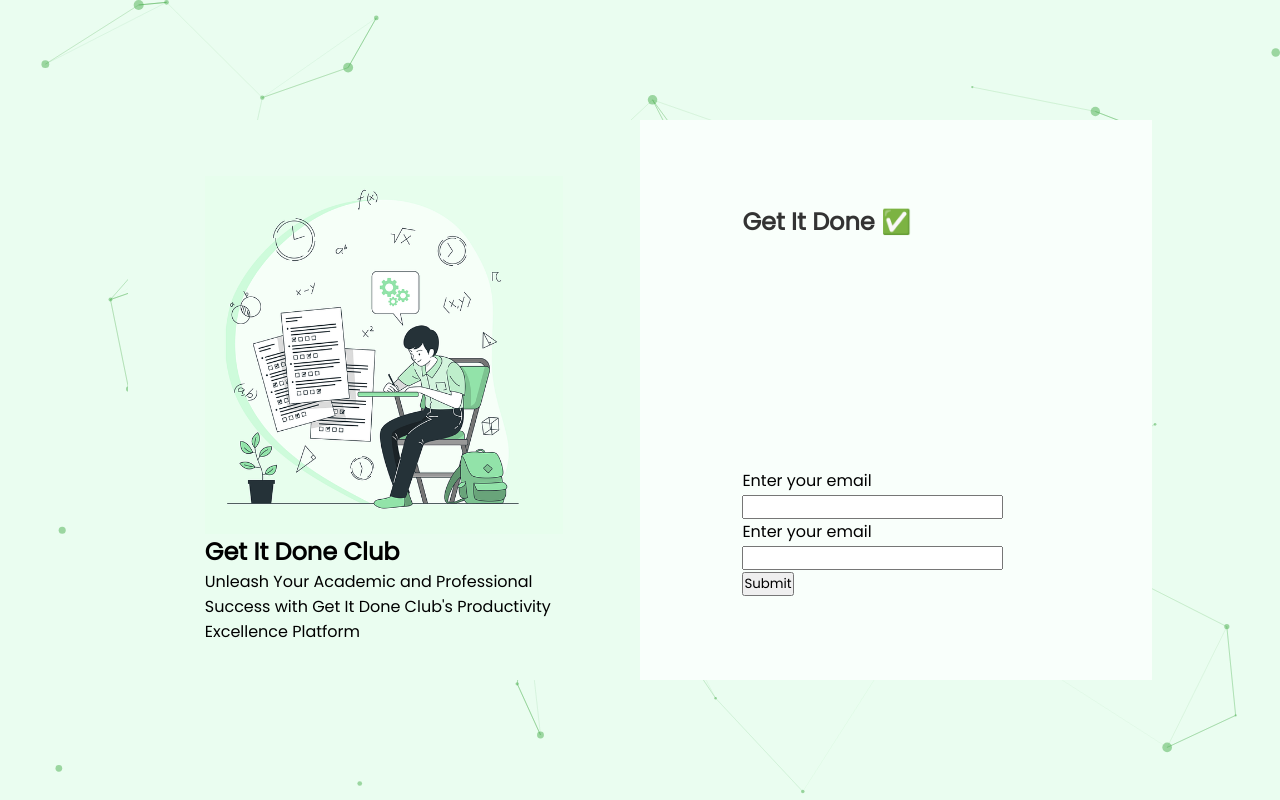
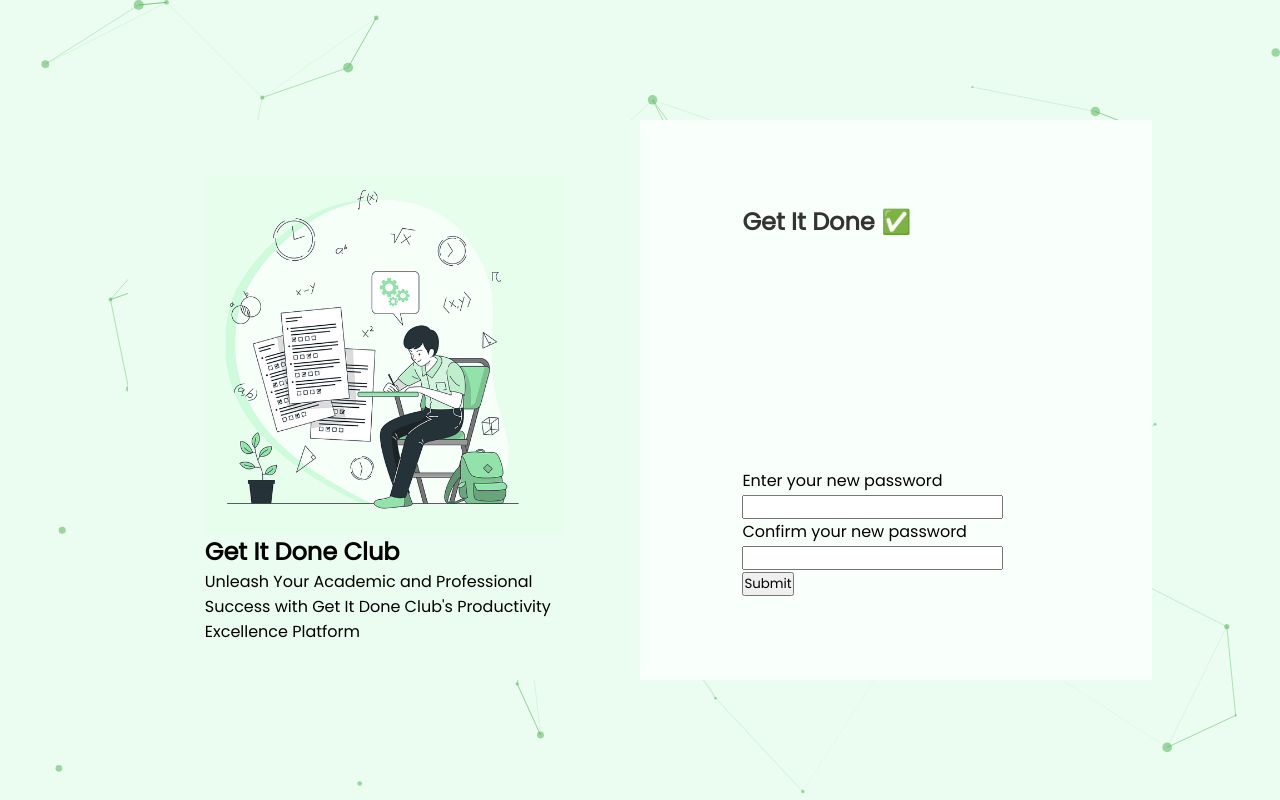
Before and after one commit to Siddartha-Kodaboina/todo-client, a React (Create React App) app: page /reset-password in a window 1280 px wide. Built offline with nearby package versions, Linux system fonts and the light colour scheme; no server answers.

Commit message:
Reworded the labels to enter and confirm new password

```diff
--- a/src/components/ResetPassword.js
+++ b/src/components/ResetPassword.js
@@ -68,11 +68,11 @@ const ResetPassword = () => {
                             </div>
                         }
                         <div className="password-1">
-                            <label htmlFor="">Enter your email</label>
+                            <label htmlFor="">Enter your new password</label>
                             <input type="password" name="password" value={credentials.password} onChange={handleChange}  />
                         </div>
                         <div className="password-2">
-                            <label htmlFor="">Enter your email</label>
+                            <label htmlFor="">Confirm your new password</label>
                             <input type="password" name="confirmPassword" value={credentials.confirmPassword} onChange={handleChange}  />
                         </div>
 
```
